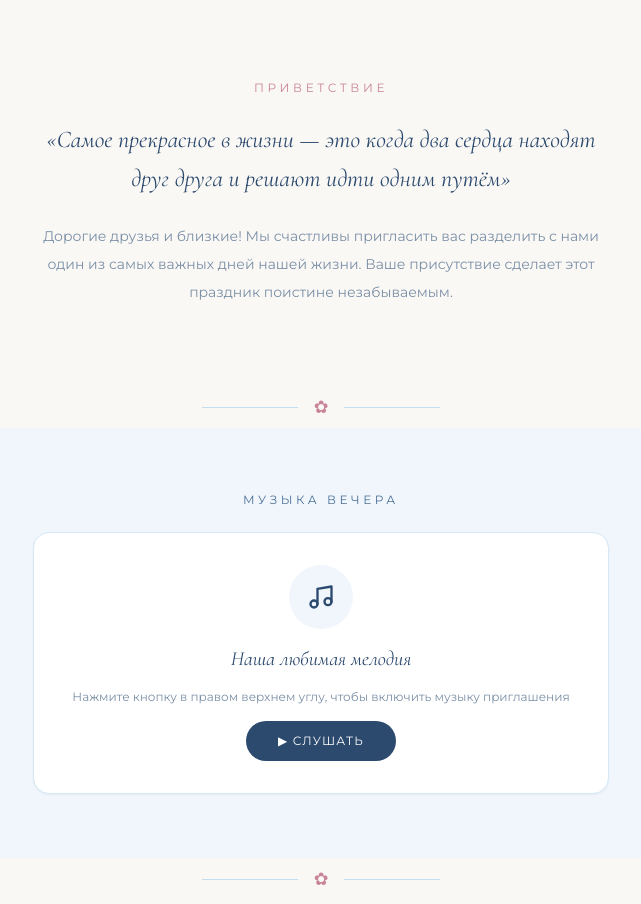
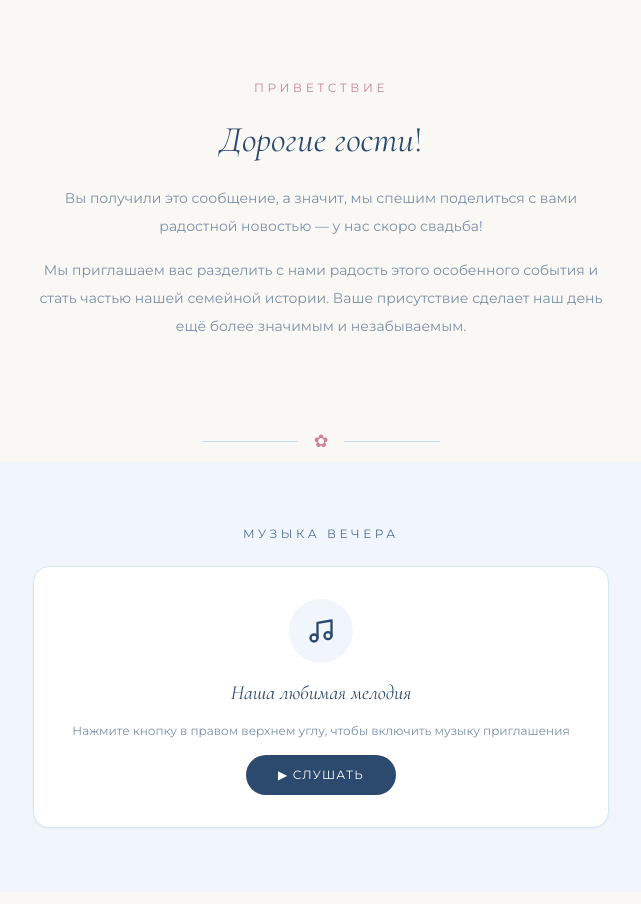
Before and after one commit to pr-poehali-dev/wedding-invitation-project-15, a React (Vite) app: page / in a window 1280 px wide. Shown: the part 800-1704 px from the top of the page, without its empty margins (319-960 px from the left). Built offline with nearby package versions, Linux system fonts and the light colour scheme.

Commit message:
Обновлено приветствие свадебного приглашения

```diff
--- a/src/pages/Index.tsx
+++ b/src/pages/Index.tsx
@@ -175,15 +175,14 @@ export default function Index() {
           <p className="uppercase tracking-[0.3em] text-xs mb-6" style={{ color: "var(--pink-accent)" }}>
             Приветствие
           </p>
-          <p
-            className="font-cormorant text-2xl leading-relaxed mb-6"
-            style={{ color: "var(--blue-deep)", fontStyle: "italic" }}
-          >
-            «Самое прекрасное в жизни — это когда два сердца находят друг друга и решают идти одним путём»
+          <h2 className="font-cormorant text-4xl mb-6 font-light" style={{ color: "var(--blue-deep)" }}>
+            Дорогие гости!
+          </h2>
+          <p className="text-sm leading-7 mb-4" style={{ color: "var(--text-muted)" }}>
+            Вы получили это сообщение, а значит, мы спешим поделиться с вами радостной новостью — у нас скоро свадьба!
           </p>
           <p className="text-sm leading-7" style={{ color: "var(--text-muted)" }}>
-            Дорогие друзья и близкие! Мы счастливы пригласить вас разделить с нами один из самых важных дней
-            нашей жизни. Ваше присутствие сделает этот праздник поистине незабываемым.
+            Мы приглашаем вас разделить с нами радость этого особенного события и стать частью нашей семейной истории. Ваше присутствие сделает наш день ещё более значимым и незабываемым.
           </p>
         </Section>
       </section>
```
